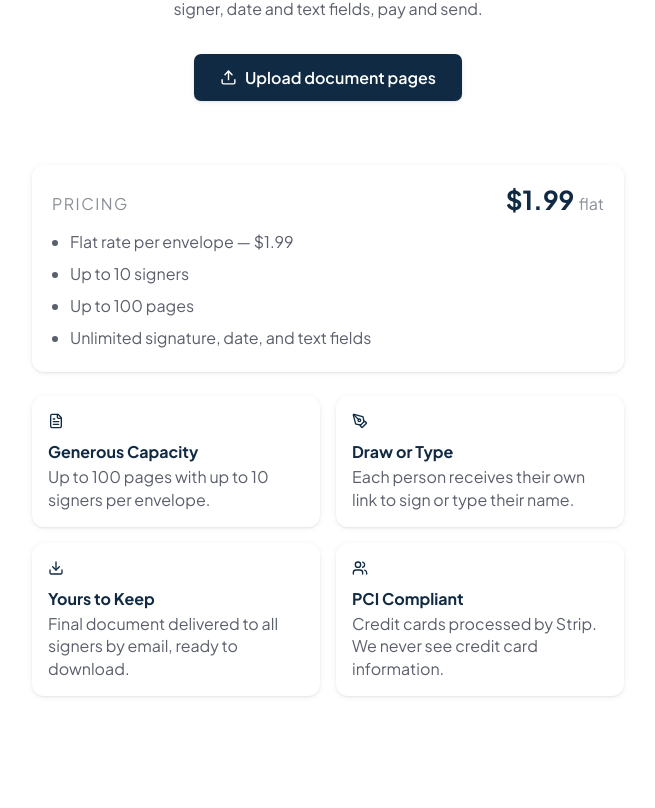
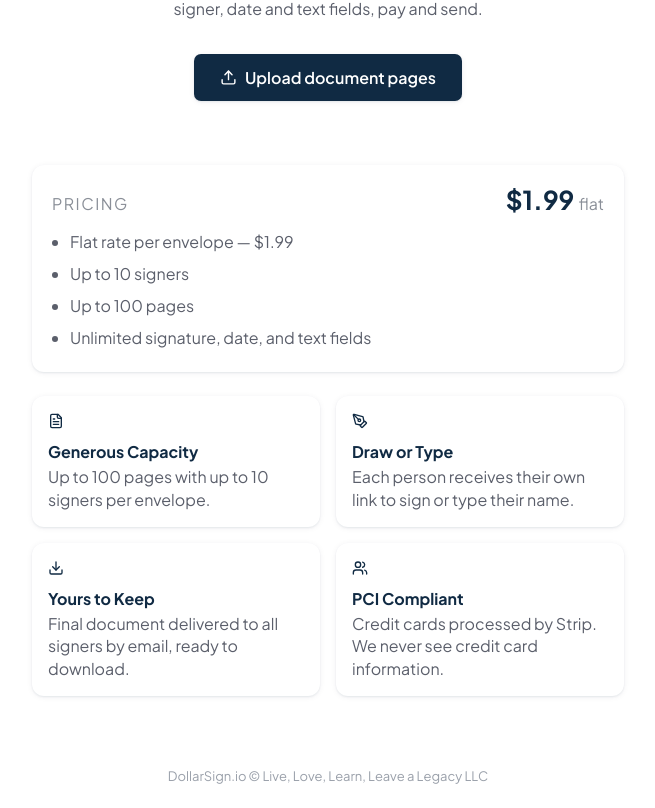
Before and after one commit to livelovelearnleavealegacy-droid/dollarsign-io, a Next.js app: page / in a window 1280 px wide. Shown: the part 339-1147 px from the top of the page, without its empty margins (312-967 px from the left). Before the commit the page ends 1083 px from the top, so only its background shows below. Built offline with nearby package versions, Linux system fonts and the light colour scheme.

Commit message:
Update layout.js

```diff
--- a/app/layout.js
+++ b/app/layout.js
@@ -17,7 +17,12 @@ export default function RootLayout({ children }) {
         <link rel="icon" href="/favicon-light.png" media="(prefers-color-scheme: light)" />
         <link rel="icon" href="/favicon-dark.png" media="(prefers-color-scheme: dark)" />
       </head>
-      <body>{children}</body>
+      <body>
+        {children}
+        <footer style={{ textAlign: "center", padding: "24px 16px", fontFamily: "'Plus Jakarta Sans', sans-serif", fontSize: 13, color: "#9AA0AA" }}>
+          DollarSign.io © Live, Love, Learn, Leave a Legacy LLC
+        </footer>
+      </body>
     </html>
   );
 }
```
